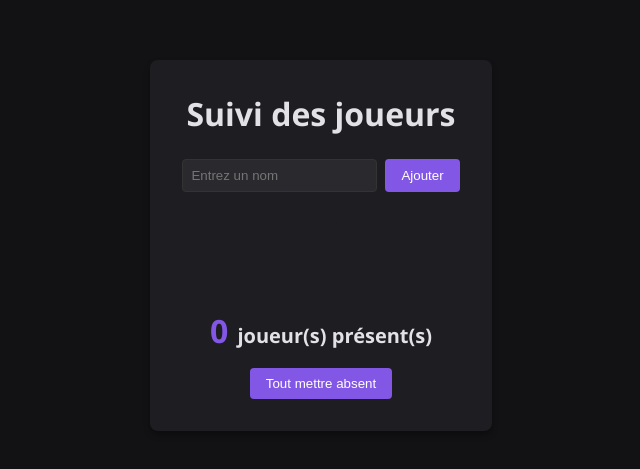
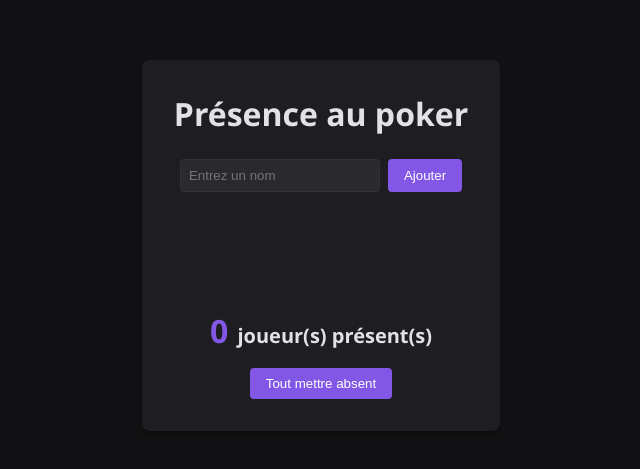
Before and after one commit to Ardalber/presence-poker, a plain HTML site: page index.html in a window 1280 px wide. Shown: the part 155-624 px from the top of the page, without its empty margins (319-959 px from the left). Drawn offline with Linux system fonts and the light colour scheme.

Commit message:
modification du titre h1

```diff
--- a/index.html
+++ b/index.html
@@ -8,7 +8,7 @@
 </head>
 <body>
   <div class="container">
-    <h1>Suivi des joueurs</h1>
+    <h1>Présence au poker</h1>
 
     <form id="player-form">
       <input type="text" id="player-name" placeholder="Entrez un nom" required>
```
